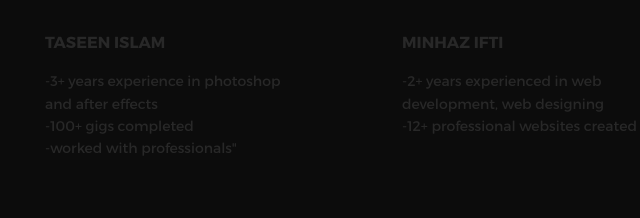
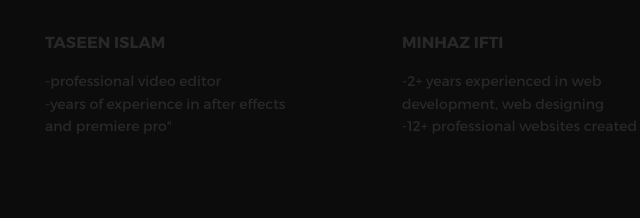
Before and after one commit to sekeru/sekeru.github.io, a plain HTML site: page index.html in a window 1280 px wide. Shown: the part 540-758 px from the top of the page, 163-803 px from the left. Drawn offline with nearby package versions, Linux system fonts and the light colour scheme.

Commit message:
Update index.html

```diff
--- a/index.html
+++ b/index.html
@@ -62,7 +62,7 @@
               <div class="intro--options">
                 <a href="#0">
                   <h3>Taseen Islam</h3>
-                  <p>-3+ years experience in photoshop and after effects<br>-100+ gigs completed<br>-worked with professionals"</p>
+                  <p>-professional video editor<br>-years of experience in after effects and premiere pro"</p>
                 </a>
                 <a href="#0">
                   <h3>Minhaz Ifti</h3>
```
